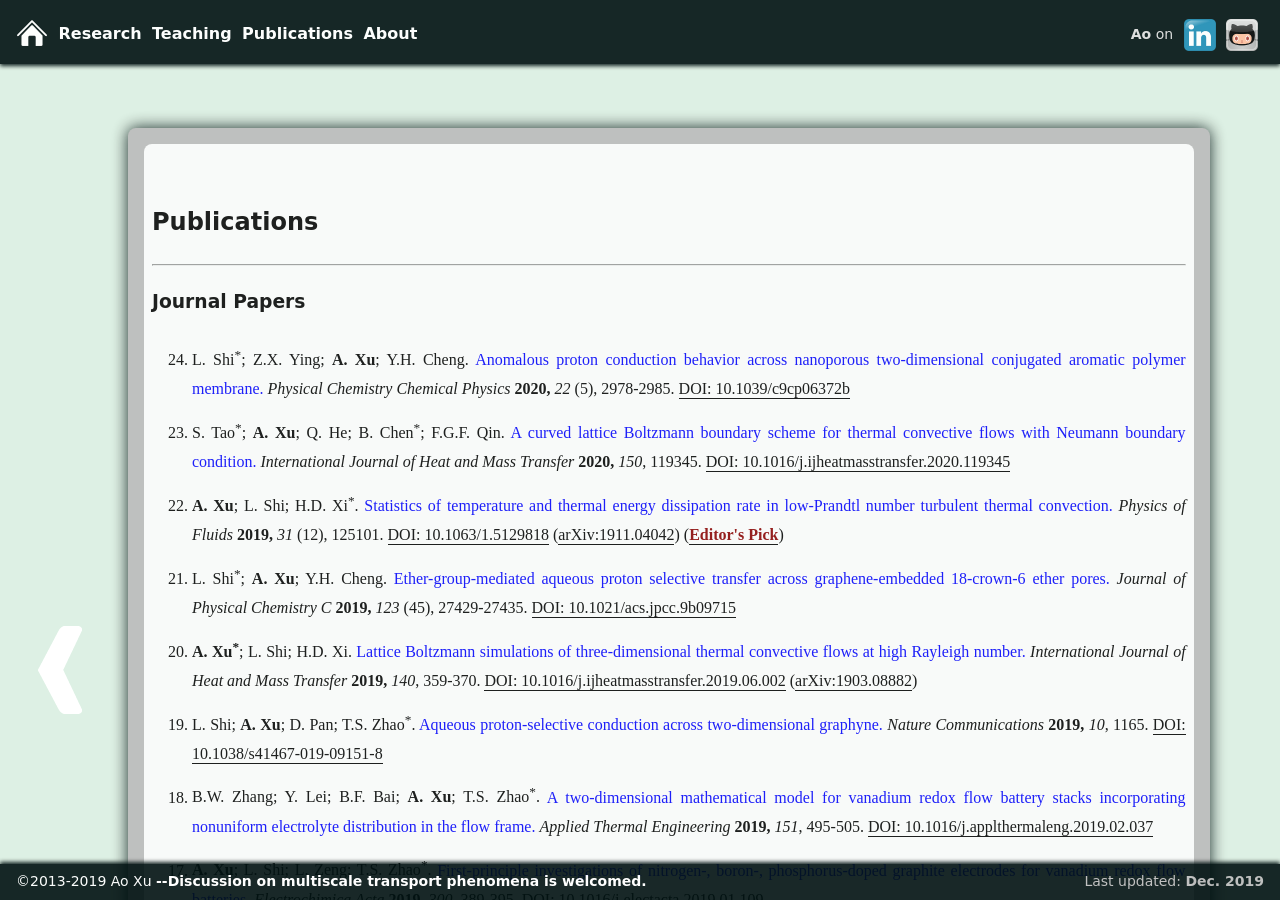
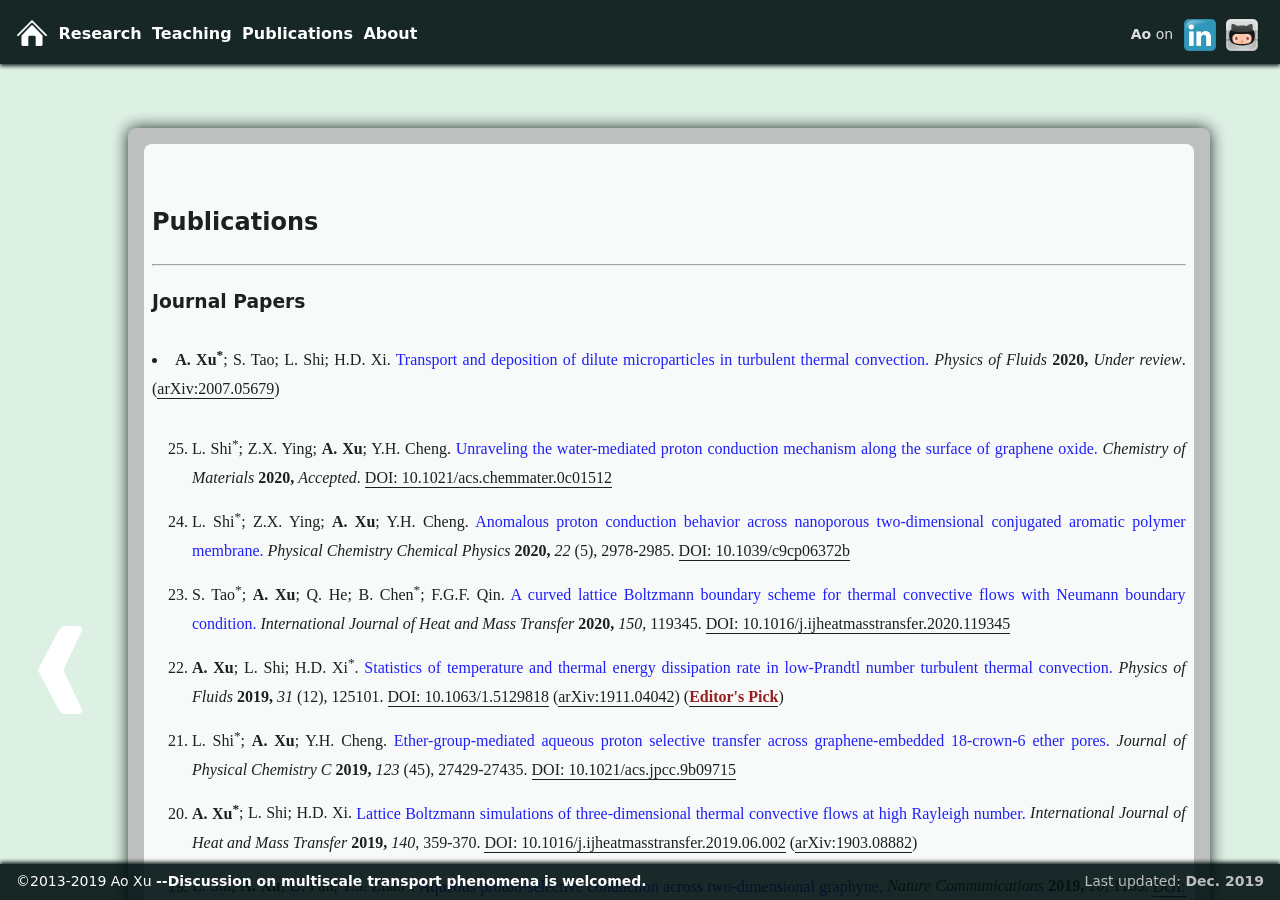
Before and after one commit to xuaoxiqi/xuaoxiqi.github.io, a Jekyll site: the page built from publications.html, in a window 1280 px wide and 900 px high. Built offline with Jekyll 4.4.1, drawn with Linux system fonts in a browser that asks for light colours; some web fonts are replaced.

Commit message:
add 025_CM2020 026_POF2020_arXiv

```diff
--- a/publications.html
+++ b/publications.html
@@ -17,7 +17,22 @@ title: Publications
 
     <h3>Journal Papers</h3>
 
+
+        <!--026-->
+        <li class="liPublications"><b>A. Xu<sup>*</sup></b>; S. Tao; L. Shi; H.D. Xi.
+        <a class="publications" href="./publications/026_POF2020_arXiv.pdf">Transport and deposition of dilute microparticles in turbulent thermal convection.</a>
+        <i>Physics of Fluids</i> <b>2020,</b> <i>Under review</i>.
+        (<a href="https://arxiv.org/abs/2007.05679" target="_blank">arXiv:2007.05679</a>)
+        </li>
+
     <ol reversed="reversed">
+
+        <!--025-->
+        <li class="liPublications">L. Shi<sup>*</sup>; Z.X. Ying; <b>A. Xu</b>; Y.H. Cheng.
+        <a class="publications" href="./publications/025_CM2020.pdf">Unraveling the water-mediated proton conduction mechanism along the surface of graphene oxide.</a>
+        <i>Chemistry of Materials</i> <b>2020,</b> <i>Accepted</i>.
+        <a href="https://doi.org/10.1021/acs.chemmater.0c01512" target="_blank">DOI: 10.1021/acs.chemmater.0c01512</a>
+        </li>
 
         <!--024-->
         <li class="liPublications">L. Shi<sup>*</sup>; Z.X. Ying; <b>A. Xu</b>; Y.H. Cheng.
```
Also changed, not shown: 2 other files.
